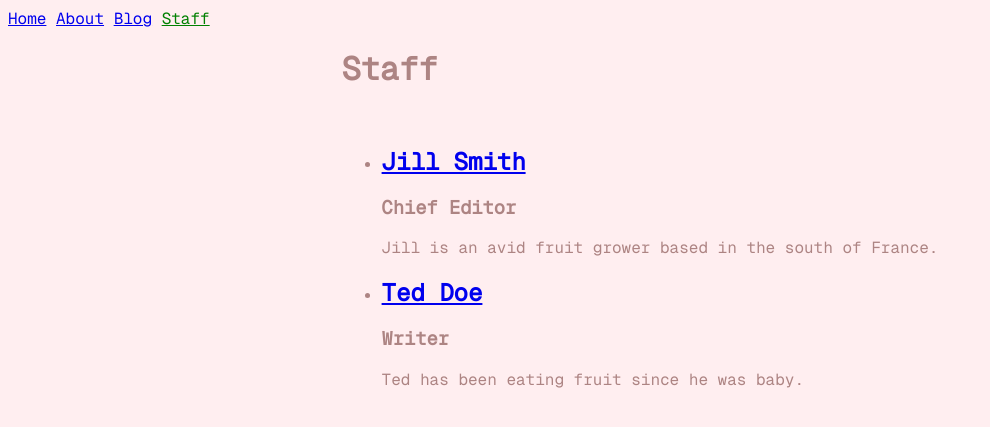
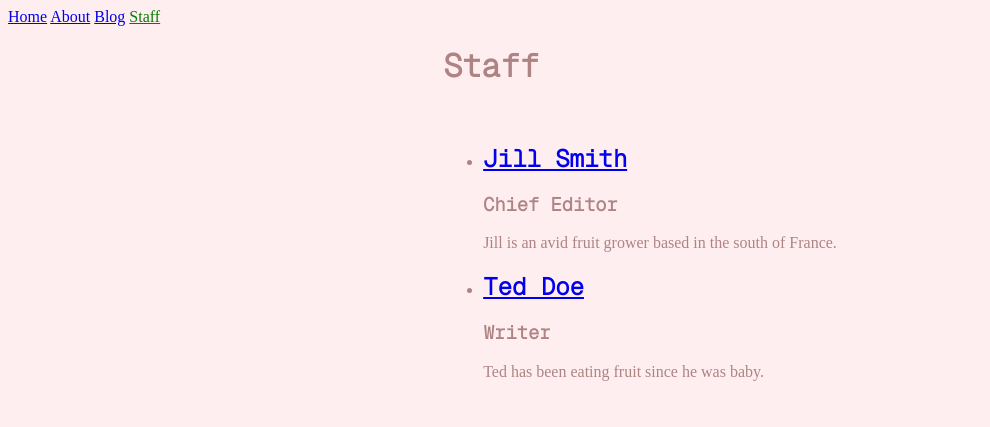
Before and after one commit to gusbmurphy/my-site, a Jekyll site: the page built from staff.html, in a window 1280 px wide. Shown: the top 427 px of the page, without its empty margins (0-990 px from the left). Built offline with Jekyll 4.4.1, drawn with Linux system fonts in a browser that asks for light colours.

Commit message:
Use GeistMono only for headers

```diff
--- a/_sass/main.scss
+++ b/_sass/main.scss
@@ -1,6 +1,6 @@
 @font-face {
   font-family: "GeistMono";
-  src: url("../fonts/GeistMono-Regular.ttf");
+  src: url("../fonts/GeistMono-Light.ttf");
 }
 
 body {
@@ -9,6 +9,9 @@ body {
   justify-content: center;
   background-color: #ffeef0;
   color: #ad8483;
+}
+
+h1, h2, h3, h4, h5, h6 {
   font-family: "GeistMono";
 }
 
```
